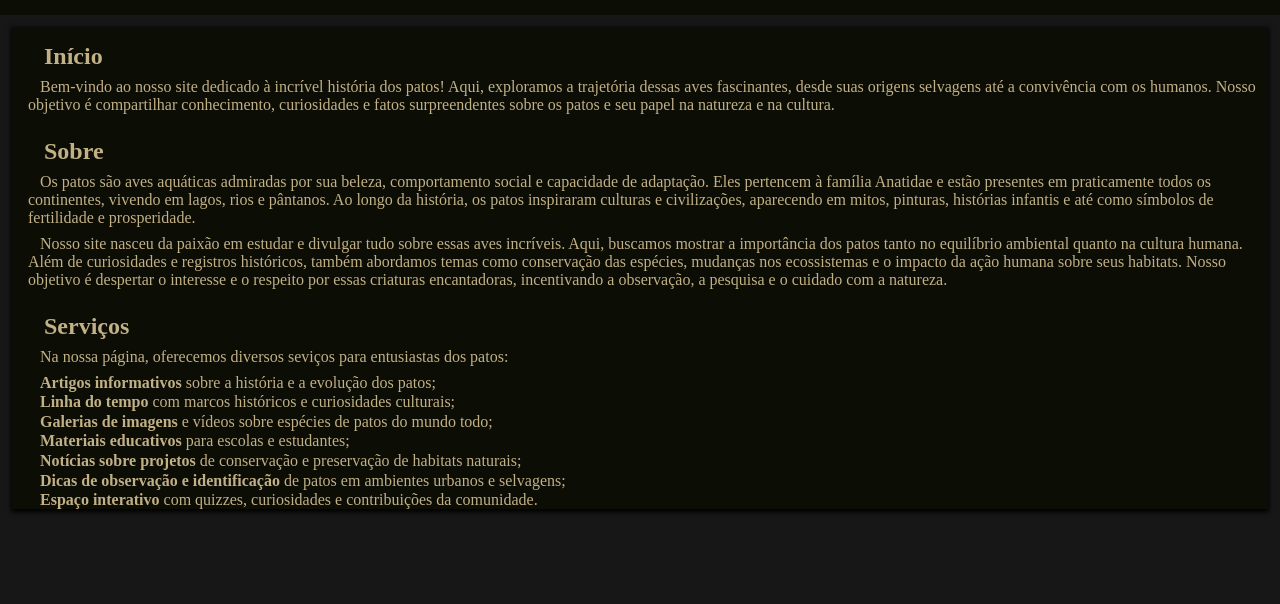
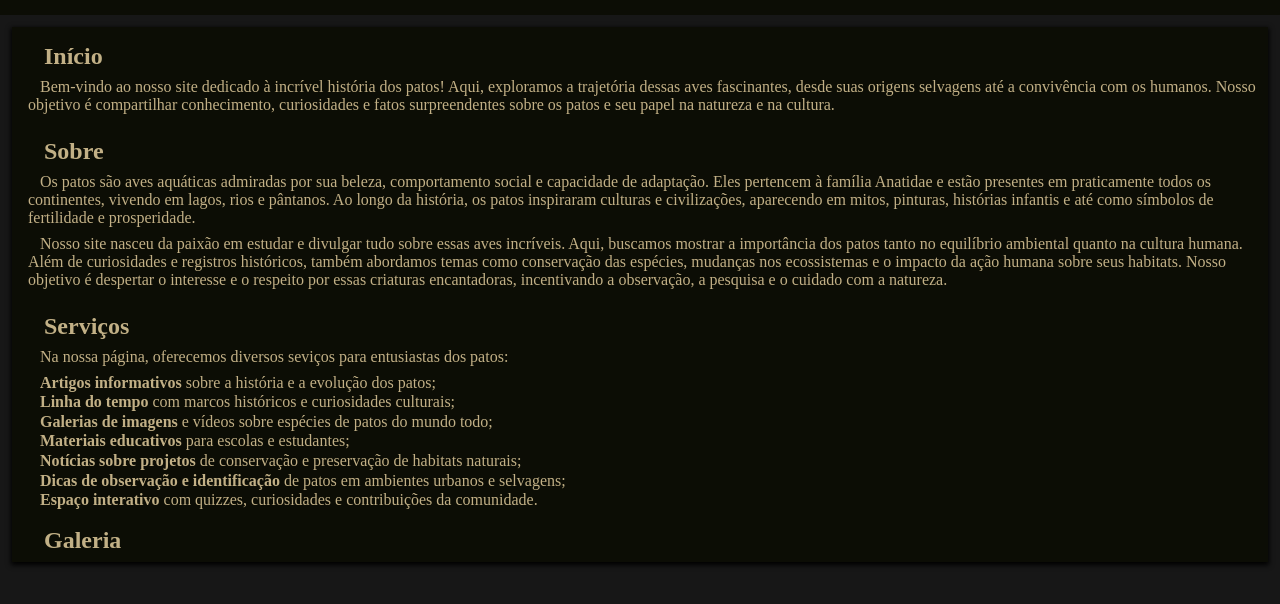
Before and after one commit to DlOGOC/Aulas-Senac, a plain HTML site: page aula 12 03.11/Projeto Pato/index.html in a window 1280 px wide. Shown: the part 116-720 px from the top of the page. Drawn offline with nearby package versions, Linux system fonts and the light colour scheme.

Commit message:
section galery added

```diff
--- a/aula 12 03.11/Projeto Pato/index.html
+++ b/aula 12 03.11/Projeto Pato/index.html
@@ -60,6 +60,10 @@
                     <li><strong>Espaço interativo</strong> com quizzes, curiosidades e contribuições da comunidade.</li>
                 </ul>
             </section>
+            <section class="galeria">
+                <h2>Galeria</h2>
+            </section>
+        </section>
         </main>
 </body>
 </html>
```
